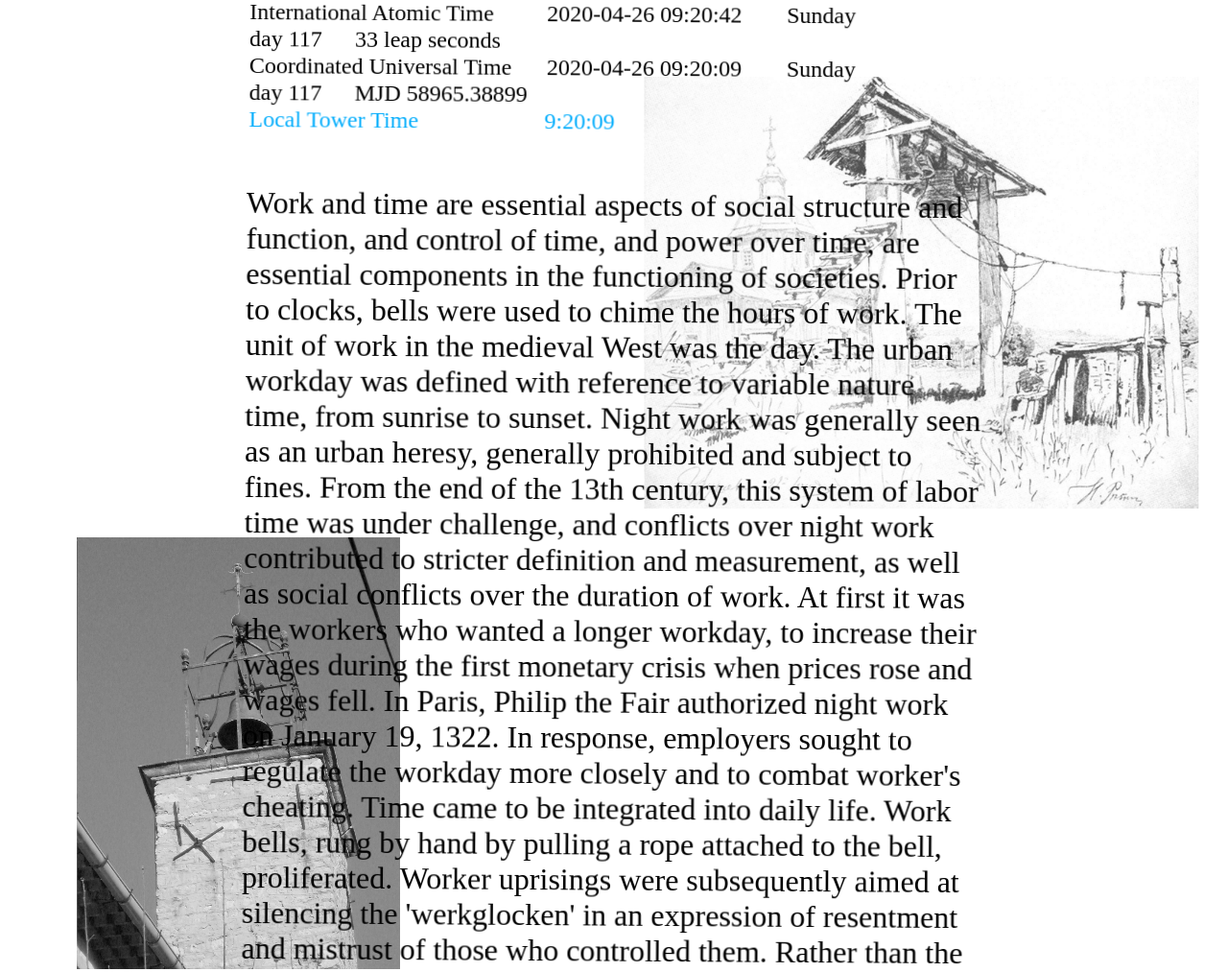
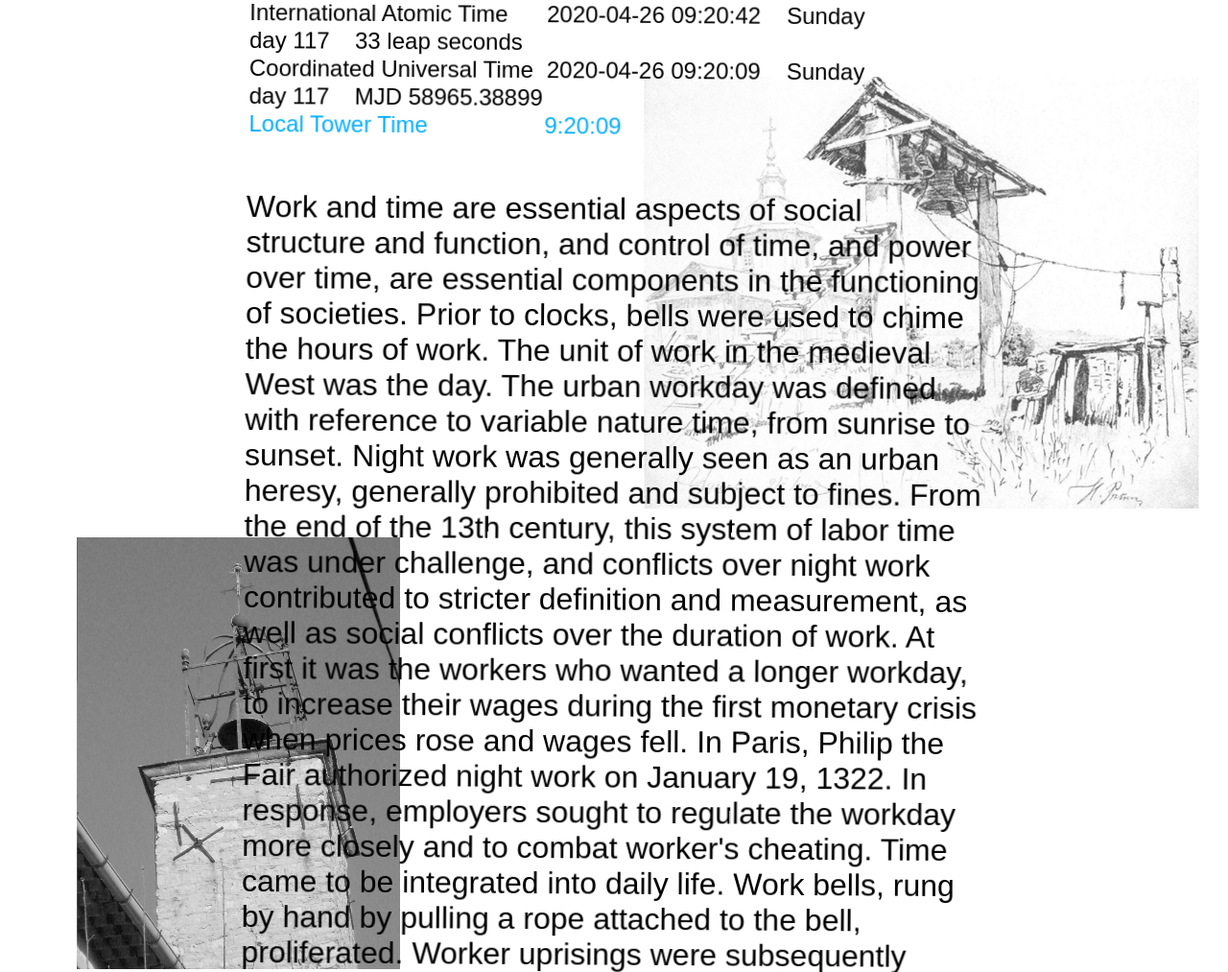
Before and after one commit to annassag/belltower, a plain HTML site: page index.html in a window 1280 px wide. Shown: the top 1013 px of the page at 96% size. Drawn offline with Linux system fonts and the light colour scheme; a web font is replaced by a local one.

Commit message:
Add files via upload

```diff
--- a/index.html
+++ b/index.html
@@ -28,7 +28,7 @@ function checkTime(i) {
 <style type="text/css">
 
   body {
-      font-family: 'Norma';
+      font-family: 'Norma', sans-serif;
       font-size: 20px;
       margin: 0;
       height: 100vh;
@@ -50,7 +50,7 @@ function checkTime(i) {
     margin: 0;
     border: none;
     background-color: transparent;
-    font-family: 'Norma';
+    font-family: 'Norma', sans-serif;
     font-size: 24px;
     display: inline-block;
   }
@@ -124,14 +124,14 @@ function checkTime(i) {
     input.tower {
         font-size: 24px;
         color: #03adfc;
-        font-family: 'Norma';
+        font-family: 'Norma', sans-serif;
   }
 
     #txt {
         width: 200px;
         height: 50px;
         display: inline-block;
-        font-family: 'Norma';
+        font-family: 'Norma', sans-serif;
         font-size: 24px;
         color: #03adfc;
   }
@@ -139,7 +139,7 @@ function checkTime(i) {
     p.info {
         margin: 0;
         font-size: 50px;
-        font-family: 'Norma';
+        font-family: 'Norma', sans-serif;
         color: red;
   }
 
```
